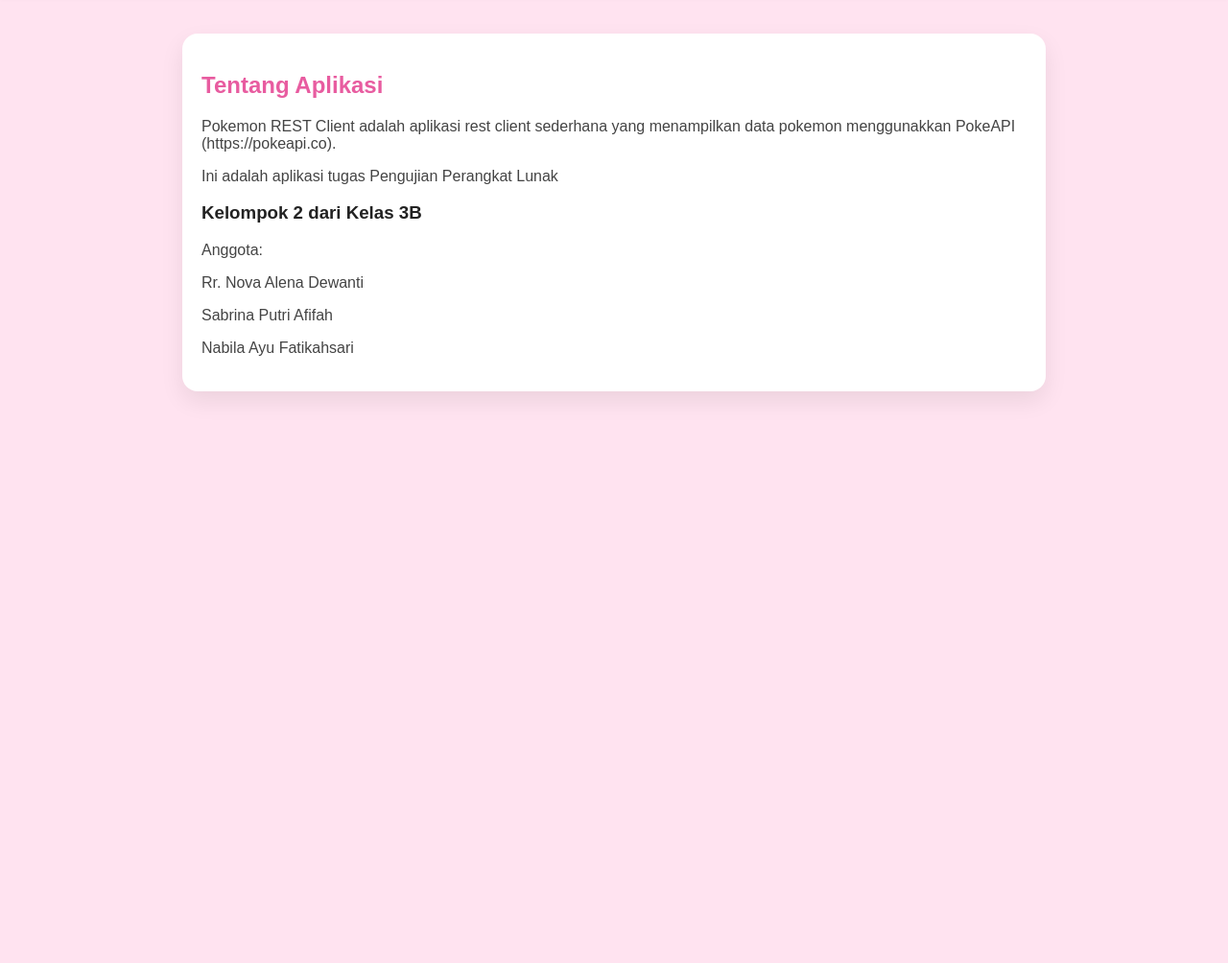
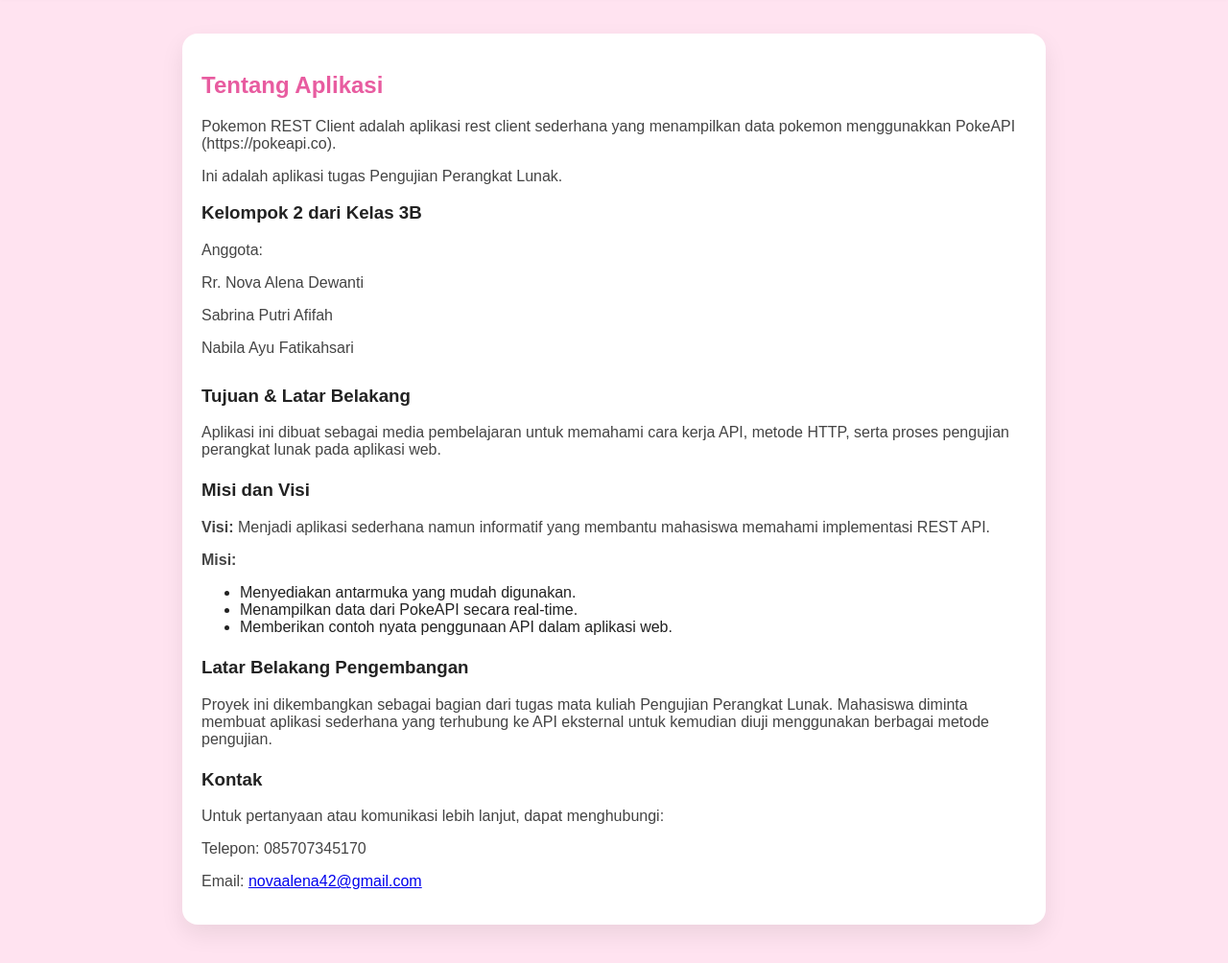
Before and after one commit to novaalena11/rest-client-pokemon, a plain HTML site: page about.html in a window 1280 px wide. Shown: the part 74-1078 px from the top of the page at 96% size. Before the commit the page ends 800 px from the top, so only its background shows below. Drawn offline with Linux system fonts and the light colour scheme.

Commit message:
[FIX]menambahkan bagian baru di about.html

```diff
--- a/about.html
+++ b/about.html
@@ -32,13 +32,34 @@
   <main>
     <h2>Tentang Aplikasi</h2>
     <p>Pokemon REST Client adalah aplikasi rest client sederhana yang menampilkan data pokemon menggunakkan PokeAPI (https://pokeapi.co).</p>
-    <p>Ini adalah aplikasi tugas Pengujian Perangkat Lunak </p>
+    <p>Ini adalah aplikasi tugas Pengujian Perangkat Lunak.</p>
 
     <h3 style="margin-top:18px">Kelompok 2 dari Kelas 3B</h3>
     <p>Anggota:</p>
     <p>Rr. Nova Alena Dewanti</p>
     <p>Sabrina Putri Afifah</p>
     <p>Nabila Ayu Fatikahsari</p>
+
+    <!-- Bagian Baru Ditambahkan -->
+    <h3 style="margin-top:30px">Tujuan & Latar Belakang</h3>
+    <p>Aplikasi ini dibuat sebagai media pembelajaran untuk memahami cara kerja API, metode HTTP, serta proses pengujian perangkat lunak pada aplikasi web.</p>
+
+    <h3 style="margin-top:22px">Misi dan Visi</h3>
+    <p><strong>Visi:</strong> Menjadi aplikasi sederhana namun informatif yang membantu mahasiswa memahami implementasi REST API.</p>
+    <p><strong>Misi:</strong></p>
+    <ul>
+      <li>Menyediakan antarmuka yang mudah digunakan.</li>
+      <li>Menampilkan data dari PokeAPI secara real-time.</li>
+      <li>Memberikan contoh nyata penggunaan API dalam aplikasi web.</li>
+    </ul>
+
+    <h3 style="margin-top:22px">Latar Belakang Pengembangan</h3>
+    <p>Proyek ini dikembangkan sebagai bagian dari tugas mata kuliah Pengujian Perangkat Lunak. Mahasiswa diminta membuat aplikasi sederhana yang terhubung ke API eksternal untuk kemudian diuji menggunakan berbagai metode pengujian.</p>
+
+    <h3 style="margin-top:22px">Kontak</h3>
+    <p>Untuk pertanyaan atau komunikasi lebih lanjut, dapat menghubungi:</p>
+    <p>Telepon: 085707345170</p>
+    <p>Email: <a href="mailto:novaalena42@gmail.com">novaalena42@gmail.com</a></p>
   </main>
 </body>
 </html>
```
